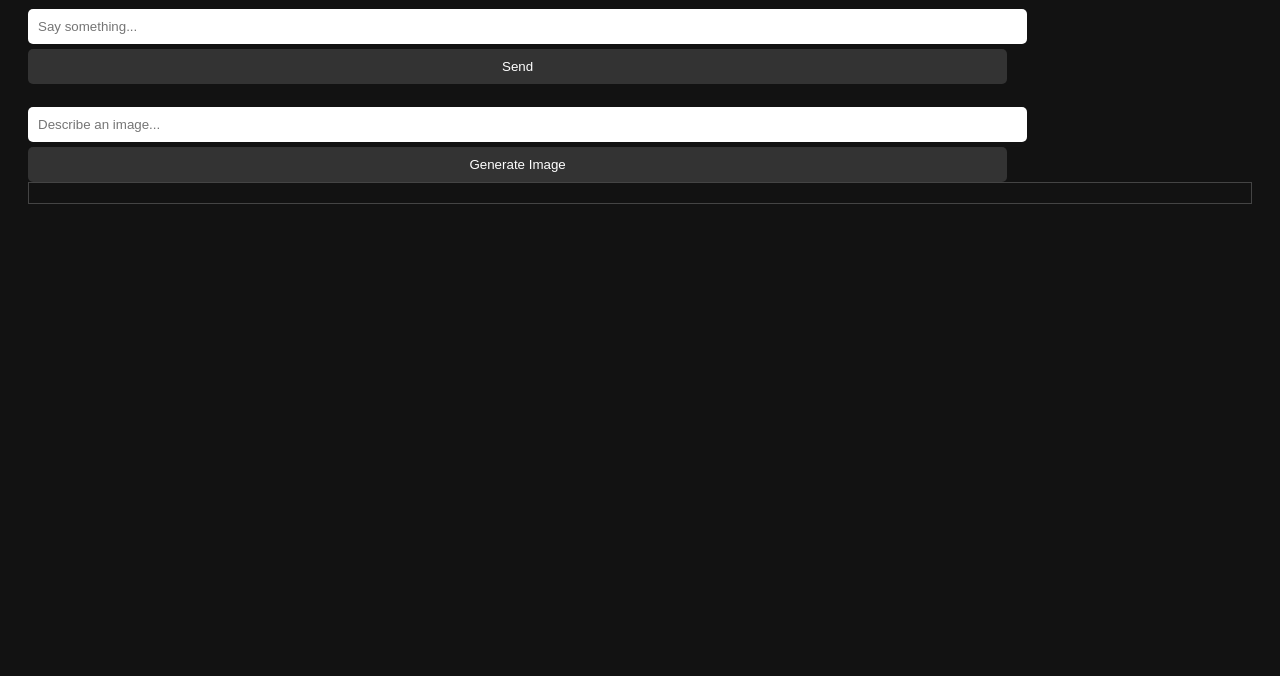
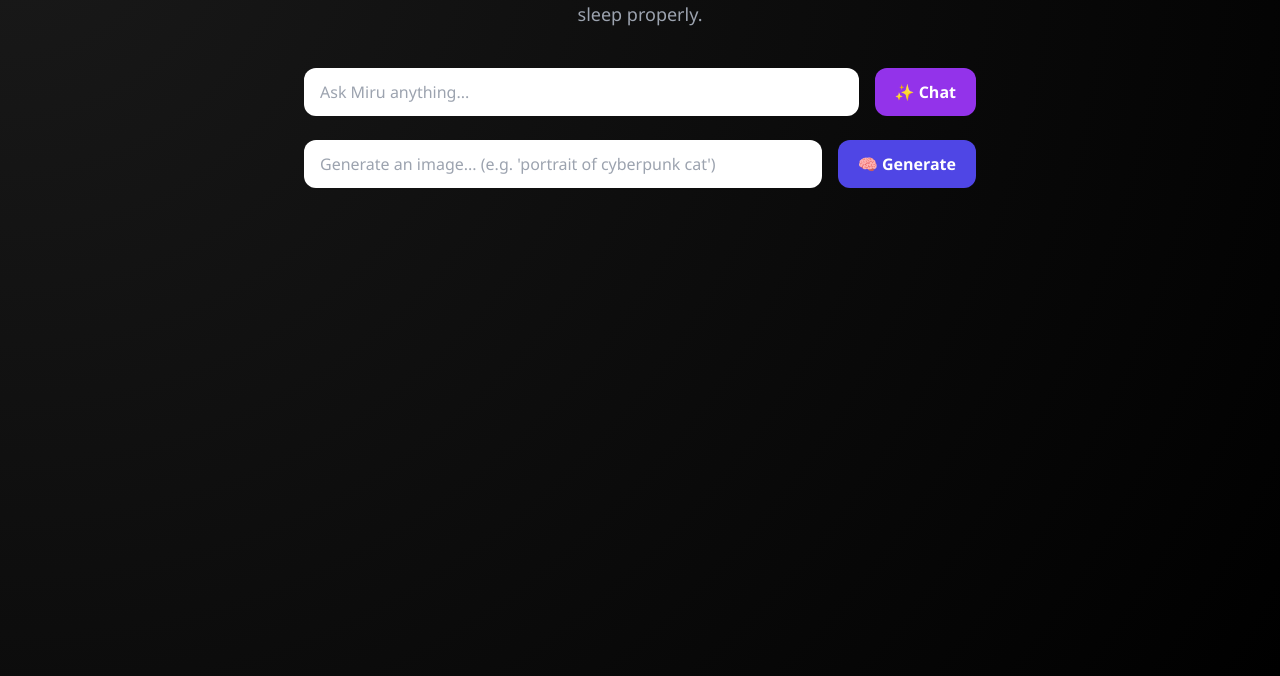
Before and after one commit to updownvizzii/gpt-api-backend, a plain HTML site: page index.html in a window 1280 px wide. Shown: the part 124-800 px from the top of the page. Drawn offline with nearby package versions, Linux system fonts and the light colour scheme.

Commit message:
Add index.html to root for Vercel

```diff
--- a/index.html
+++ b/index.html
@@ -1,99 +1,62 @@
 <!DOCTYPE html>
-<html>
+<html lang="en">
 <head>
-  <title>GPT-4o Chat + DALL·E Image Bot</title>
+  <meta charset="UTF-8" />
+  <meta name="viewport" content="width=device-width, initial-scale=1.0" />
+  <title>Miru 😏 — GPT + Image</title>
+  <script src="https://cdn.tailwindcss.com"></script>
   <style>
-    body { font-family: sans-serif; background: #121212; color: white; padding: 20px; }
-    input, button { padding: 10px; margin-top: 5px; width: 80%; border: none; border-radius: 5px; }
-    button { background: #333; color: white; cursor: pointer; }
-    #chatBox, #imageResult {
-      border: 1px solid #444; padding: 10px; max-height: 300px;
-      overflow-y: auto; margin-bottom: 10px;
+    body {
+      background: radial-gradient(circle at top left, #1a1a1a, #000);
+      font-family: 'Segoe UI', sans-serif;
     }
-    .user { color: lightgreen; margin-bottom: 4px; }
-    .bot { color: skyblue; margin-bottom: 4px; }
+    input, button {
+      outline: none;
+    }
+    ::selection {
+      background-color: #9333ea;
+      color: white;
+    }
   </style>
 </head>
-<body>
+<body class="text-white min-h-screen flex flex-col items-center py-10 px-4">
 
-<h2>🧠 GPT-4o Chat + 🎨 Image Generator</h2>
+  <h1 class="text-4xl sm:text-5xl font-extrabold text-center mb-2">Miru 😏</h1>
+  <p class="text-lg text-gray-400 mb-10 text-center max-w-xl">Your personal DALL·E assistant. Ask. Imagine. Download. Eat and sleep properly. </p>
 
-<div id="chatBox"></div>
-<input id="userInput" placeholder="Say something..." />
-<button onclick="sendMessage()">Send</button>
+  <!-- 🔤 Chat Input -->
+  <div class="flex flex-col sm:flex-row gap-4 w-full max-w-2xl">
+    <input id="chatInput"
+           class="flex-grow px-4 py-3 rounded-xl text-black text-base"
+           placeholder="Ask Miru anything..." />
+    <button onclick="sendMessage()"
+            class="bg-purple-600 hover:bg-purple-700 transition px-5 py-3 rounded-xl text-white font-semibold">
+      ✨ Chat
+    </button>
+  </div>
 
-<br><br>
+  <!-- 🎨 Image Prompt -->
+  <div class="flex flex-col sm:flex-row gap-4 w-full max-w-2xl mt-6">
+    <input id="imagePrompt"
+           class="flex-grow px-4 py-3 rounded-xl text-black text-base"
+           placeholder="Generate an image... (e.g. 'portrait of cyberpunk cat')" />
+    <button onclick="generateImage()"
+            class="bg-indigo-600 hover:bg-indigo-700 transition px-5 py-3 rounded-xl text-white font-semibold">
+      🧠 Generate
+    </button>
+  </div>
 
-<input id="imagePrompt" placeholder="Describe an image..." />
-<button onclick="generateImage()">Generate Image</button>
-<div id="imageResult"></div>
+  <!-- 💬 Response Text -->
+  <div id="responseContainer"
+       class="w-full max-w-3xl mt-8 text-center text-gray-300 text-lg min-h-[2rem] transition-all duration-300 ease-in-out px-2 sm:px-0">
+  </div>
 
-<script>
-  const chatEndpoint = "/api/chat";
-  const imageEndpoint = "/api/image";
+  <!-- 🖼️ Image Grid -->
+  <div id="imageGrid"
+       class="mt-6 grid grid-cols-1 sm:grid-cols-2 lg:grid-cols-3 gap-6 w-full max-w-6xl px-2 sm:px-0">
+  </div>
 
-  let messages = JSON.parse(localStorage.getItem("chatMessages")) || [];
-  let imageGenCount = parseInt(localStorage.getItem("imageGenCount") || "0");
-  const imageGenLimit = 3;
-
-  messages.forEach(msg => updateChat(msg.role, msg.content));
-
-  async function sendMessage() {
-    const input = document.getElementById("userInput").value.trim();
-    if (!input) return;
-
-    messages.push({ role: "user", content: input });
-    updateChat("user", input);
-    document.getElementById("userInput").value = "";
-
-    const res = await fetch(chatEndpoint, {
-      method: "POST",
-      headers: { "Content-Type": "application/json" },
-      body: JSON.stringify({ messages })
-    });
-
-    const data = await res.json();
-    const reply = data.choices[0].message.content;
-    messages.push({ role: "assistant", content: reply });
-    updateChat("bot", reply);
-    localStorage.setItem("chatMessages", JSON.stringify(messages));
-  }
-
-  function updateChat(role, text) {
-    const div = document.createElement("div");
-    div.className = role;
-    div.innerText = (role === "user" ? "You: " : "GPT: ") + text;
-    document.getElementById("chatBox").appendChild(div);
-    document.getElementById("chatBox").scrollTop = 9999;
-  }
-
-  async function generateImage() {
-    const prompt = document.getElementById("imagePrompt").value.trim();
-    if (!prompt) return;
-
-    if (imageGenCount >= imageGenLimit) {
-      alert("Image generation limit reached for this session (3).");
-      return;
-    }
-
-    const res = await fetch(imageEndpoint, {
-      method: "POST",
-      headers: { "Content-Type": "application/json" },
-      body: JSON.stringify({ prompt: prompt })
-    });
-
-    const data = await res.json();
-    const url = data.data[0].url;
-
-    document.getElementById("imageResult").innerHTML += `<img src="${url}" width="300" style="margin:10px;" />`;
-
-    imageGenCount += 1;
-    localStorage.setItem("imageGenCount", imageGenCount.toString());
-  }
-</script>
-
-<div id="image-output" style="margin-top: 10px;"></div>
-
-
+  <!-- 📜 Script -->
+  <script src="/script.js"></script>
 </body>
 </html>
```
